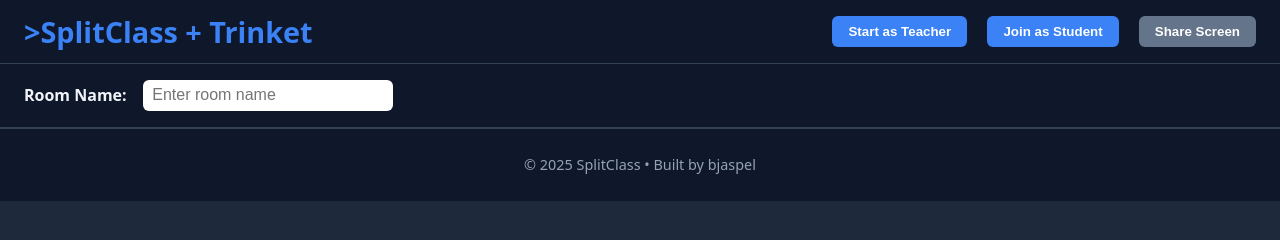
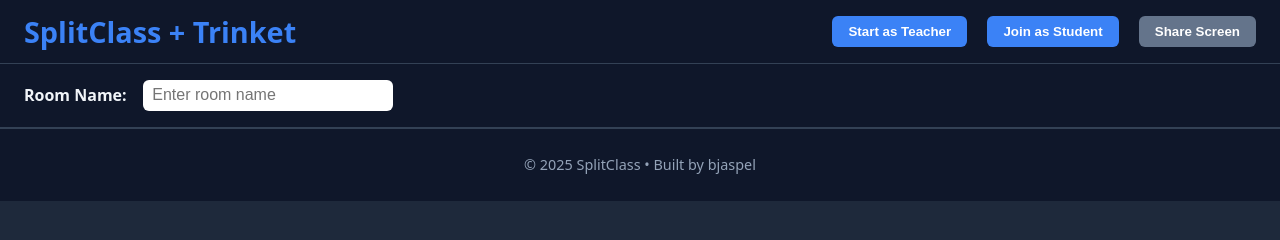
Before and after one commit to bjaspel63/splitClass, a website: page index.html in a window 1280 px wide. Drawn offline with Linux system fonts and the light colour scheme.

Commit message:
Update index.html

```diff
--- a/index.html
+++ b/index.html
@@ -10,7 +10,7 @@
   <div id="app">
     <header>
       <div class="header-left">
-        <h1>>SplitClass + Trinket</h1>
+        <h1>SplitClass + Trinket</h1>
       </div>
       <div class="header-right">
         <button id="btnTeacher">Start as Teacher</button>
```
